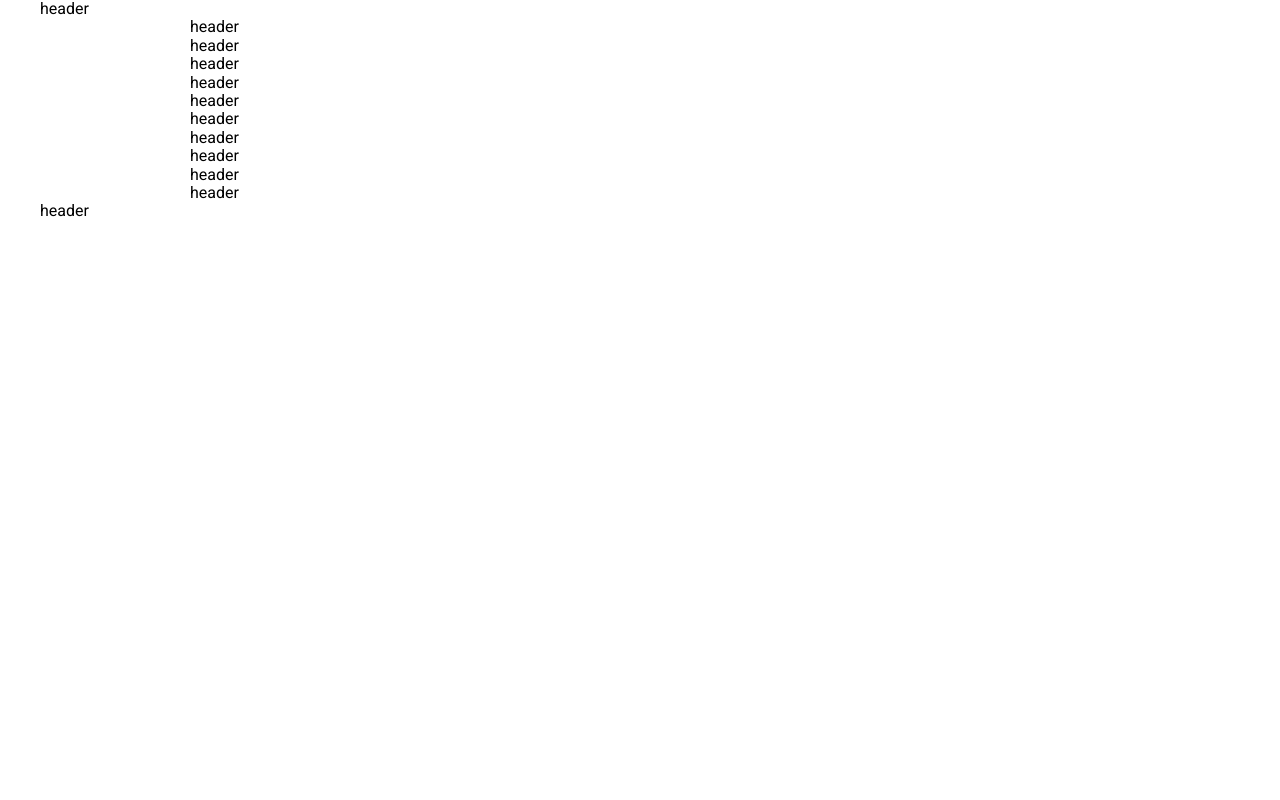
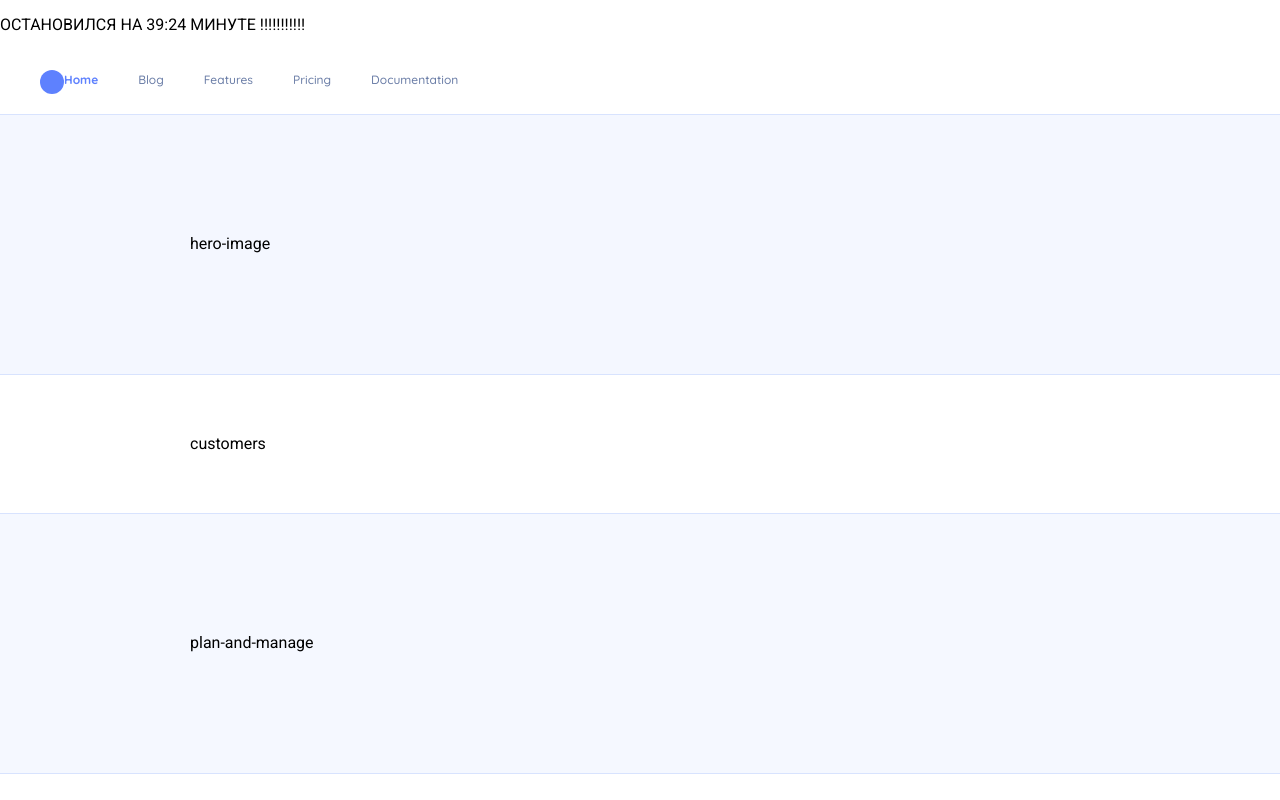
Before and after one commit to Andrey-Tsaryk/API-Landing, a plain HTML site: page index.html in a window 1280 px wide. Shown: the top 800 px of the page. Drawn offline with Linux system fonts and the light colour scheme.

Commit message:
started doing header

```diff
--- a/css/style.scss
+++ b/css/style.scss
@@ -3,7 +3,7 @@
 
 //=========== MIXIN ============
 @mixin roboto {
-    font-family: 'Inter', sans-serif;
+    // font-family: 'Inter', sans-serif;
     font-family: 'Roboto', sans-serif;
 }
 @mixin quicksand {
@@ -15,45 +15,116 @@
 
 
 // ========== VARIABLES =============
+$base: 4px;
 $fw-regular: 400;
 $fw-medium: 500;
 $fw-bold: 700;
+
+$padding-vertical-xs: $base * 5;
+$padding-vertical-sm: $base * 15;
+$padding-vertical: $base * 30;
+
+$color-divider: #d8e3fe;
+$transition: .2s;
 // ========== /VARIABLES =============
 
 
 //=========== COMMON ==================
-body{
+
+body {
     @include roboto;
 }
 
-.wrapper-inner{
+.section-outer{
+    border-bottom: 1px solid $color-divider;
+}
+
+.section-inner{
     max-width: 900px;
+    padding-top: $padding-vertical;
+    padding-bottom: $padding-vertical;
     margin: 0 auto;
 
     &--wide{
         max-width: 1200px;
     }
 }
-.wrapper-outer{}
+
 //=========== /COMMON ==================
 
 
 // ========= HEADER =========
 .section-header{
+    .section-inner{
+        padding-top: $padding-vertical-xs;
+        padding-bottom: $padding-vertical-xs;
+    }
 
+}
+
+.main-navigation{
+    display: flex;
+}
+
+.logo{
+    width: $base * 6;
+    height: $base * 6;
+    background-color: #5e81fe;
+    border-radius: 100%;
+}
+
+.nav-wrapper{
+    display: flex;
+    padding: 0;
+    margin: 0;
+    list-style: none;
+
+
+    &__item{
+        & + &{
+            margin-left: $base * 10;
+        }
+        &-link{
+            @include quicksand;
+
+            font-size: 12px;
+            color: #697ca6;
+            text-decoration: none;
+            font-weight: $fw-medium;
+            transition: $transition;
+
+            &:hover{
+                color: #5e81fe;
+            }
+
+            &--active{
+                font-weight: $fw-bold;
+                color: #5e81fe;
+            }
+        }
+    }
 }
 // ========= /HEADER =========
 
 // ======== HERO-IMAGE ========
-.section-hero-image{}
+.section-hero-image{
+    background-color: #f4f7ff;
+}
 // ======== /HERO-IMAGE ========
 
 // ======== CUSTOMERS ==========
-.section-customers{}
+.section-customers{
+    .section-inner{
+        padding-top: $padding-vertical-sm;
+        padding-bottom: $padding-vertical-sm;
+    }
+}
 // ======== /CUSTOMERS ==========
 
 // ======== PLAN-AND-MANAGE =======
-.section-plan-and-manage
+.section-plan-and-manage{
+    background-color: #f5f8ff;
+}
 // ======== /PLAN-AND-MANAGE =======
 
 // ======== FEATURES ===============
@@ -61,19 +132,31 @@ body{
 // ======== /FEATURES ===============
 
 // ======== STATS ==================
-.section-stats{}
+.section-stats{
+    background-color: #e9efff;
+    .section-inner{
+        padding-top: $padding-vertical-sm;
+        padding-bottom: $padding-vertical-sm;
+    }
+}
 // ======== /STATS ==================
 
 // ======== BLOG ===================
-.section-blog{}
+.section-blog{
+    background-color: #f5f8ff;
+}
 // ======== /BLOG ===================
 
 // ======== QUOTES ================
-.section-quotes{}
+.section-quotes{
+    background-color: #eaf0ff;
+}
 // ======== /QUOTES ================
 
 // ======== GET-STARTED ===========
-.section-get-started{}
+.section-get-started{
+    background-color: #6888ff;
+}
 // ======== /GET-STARTED ===========
 
 // ======== FAQ ================
@@ -81,9 +164,17 @@ body{
 // ======== /FAQ ================
 
 // ======== NEWSLETTER ==========
-.section-newsletter{}
+.section-newsletter{
+    background-color: #fcfdff;
+}
 // ======== /NEWSLETTER ==========
 
 // ========  FOOTER ==============
-.section-footer{}
+.section-footer{
+    border-bottom: 0;
+    .section-inner{
+        padding-top: $padding-vertical-sm;
+        padding-bottom: $padding-vertical-sm;
+    }
+}
 // ========  /FOOTER ==============
--- a/index.html
+++ b/index.html
@@ -10,101 +10,127 @@
     <link rel="stylesheet" href="css/normalize.css">
 </head>
 <body>
+    <p>ОСТАНОВИЛСЯ НА 39:24 МИНУТЕ !!!!!!!!!!!</p>
 
     <!-- header -->
-    <section class="wrapper-outer section-header">
-        <div class="wrapper-inner wrapper-inner--wide">
-            header
+    <header class="section-outer section-header">
+        <div class="section-inner section-inner--wide">
+
+            <div class="main-navigation">
+                <a class="logo" href="#"></a>
+                <nav class="nav">
+                    <ul class="nav-wrapper">
+                        <li class="nav-wrapper__item">
+                            <a href="#" class="nav-wrapper__item-link nav-wrapper__item-link--active">Home</a>
+                        </li>
+                        <li class="nav-wrapper__item">
+                            <a href="#" class="nav-wrapper__item-link">Blog</a>
+                        </li>
+                        <li class="nav-wrapper__item">
+                            <a href="#" class="nav-wrapper__item-link">Features</a>
+                        </li>
+                        <li class="nav-wrapper__item">
+                            <a href="#" class="nav-wrapper__item-link">Pricing</a>
+                        </li>
+                        <li class="nav-wrapper__item">
+                            <a href="#" class="nav-wrapper__item-link">Documentation</a>
+                        </li>
+                    </ul>
+                </nav>
+                <div class="socials"></div>
+                <div class="btn"></div>
+            </div>
+
         </div>
-    </section>
+    </header>
     <!-- /header -->
 
     <!-- hero-image -->
-    <section class="wrapper-outer section-hero-image">
-        <div class="wrapper-inner">
-            header
+    <section class="section-outer section-hero-image">
+        <div class="section-inner">
+            hero-image
         </div>
     </section>
     <!-- /hero-image -->
 
     <!-- customers -->
-    <section class="wrapper-outer section-customers">
-        <div class="wrapper-inner">
-            header
+    <section class="section-outer section-customers">
+        <div class="section-inner">
+            customers
         </div>
     </section>
     <!-- /customers -->
 
     <!-- plan-and-manage -->
-    <section class="wrapper-outer section-plan-and-manage">
-        <div class="wrapper-inner">
-            header
+    <section class="section-outer section-plan-and-manage">
+        <div class="section-inner">
+            plan-and-manage
         </div>
     </section>
     <!-- /plan-and-manage -->
 
     <!-- features -->
-    <section class="wrapper-outer section-features">
-        <div class="wrapper-inner">
-            header
+    <section class="section-outer section-features">
+        <div class="section-inner">
+            features
         </div>
     </section>
     <!-- /features -->
 
     <!-- stats -->
-    <section class="wrapper-outer section-stats">
-        <div class="wrapper-inner">
-            header
+    <section class="section-outer section-stats">
+        <div class="section-inner">
+            stats
         </div>
     </section>
     <!-- /stats -->
 
     <!-- blog -->
-    <section class="wrapper-outer section-blog">
-        <div class="wrapper-inner">
-            header
+    <section class="section-outer section-blog">
+        <div class="section-inner">
+            blog
         </div>
     </section>
     <!-- /blog -->
 
     <!-- quotes -->
-    <section class="wrapper-outer section-quotes">
-        <div class="wrapper-inner">
-            header
+    <section class="section-outer section-quotes">
+        <div class="section-inner">
+            quotes
         </div>
     </section>
     <!-- /quotes -->
 
     <!-- get-started -->
-    <section class="wrapper-outer section-get-started">
-        <div class="wrapper-inner">
-            header
+    <section class="section-outer section-get-started">
+        <div class="section-inner">
+            get-started
         </div>
     </section>
     <!-- /get-started -->
 
     <!-- faq -->
-    <section class="wrapper-outer section-faq">
-        <div class="wrapper-inner">
-            header
+    <section class="section-outer section-faq">
+        <div class="section-inner">
+            faq
         </div>
     </section>
     <!-- /faq -->
 
     <!-- newsletter -->
-    <section class="wrapper-outer section-newsletter">
-        <div class="wrapper-inner">
-            header
+    <section class="section-outer section-newsletter">
+        <div class="section-inner">
+            newsletter
         </div>
     </section>
     <!-- /newsletter -->
 
     <!-- footer -->
-    <section class="wrapper-outer section-footer">
-        <div class="wrapper-inner wrapper-inner--wide">
-            header
+    <footer class="section-outer section-footer">
+        <div class="section-inner section-inner--wide">
+            footer
         </div>
-    </section>
+    </footer>
     <!-- /footer -->
 </body>
 </html>
```
Also changed, not shown: css/style.css, 1 other file.
